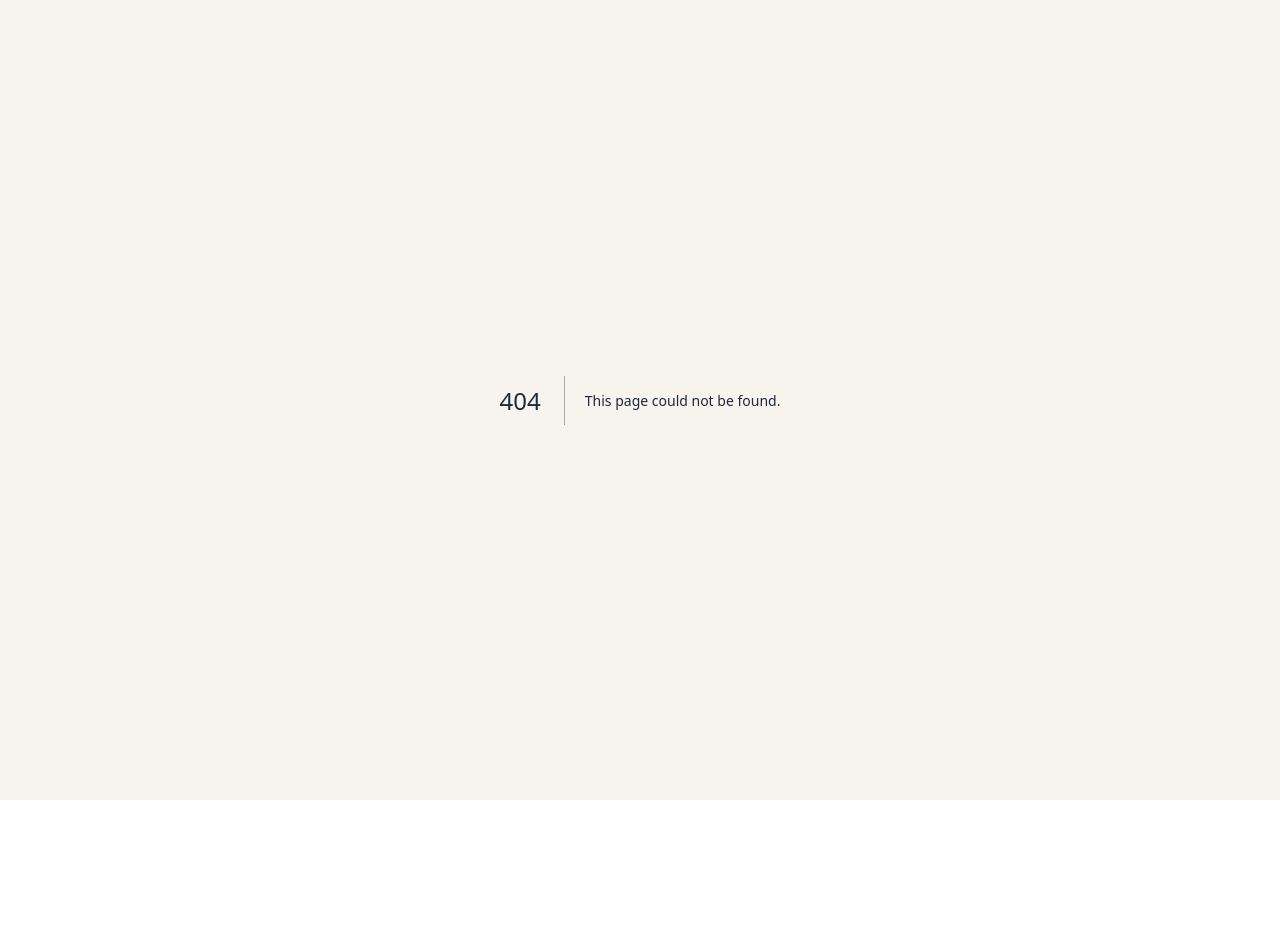
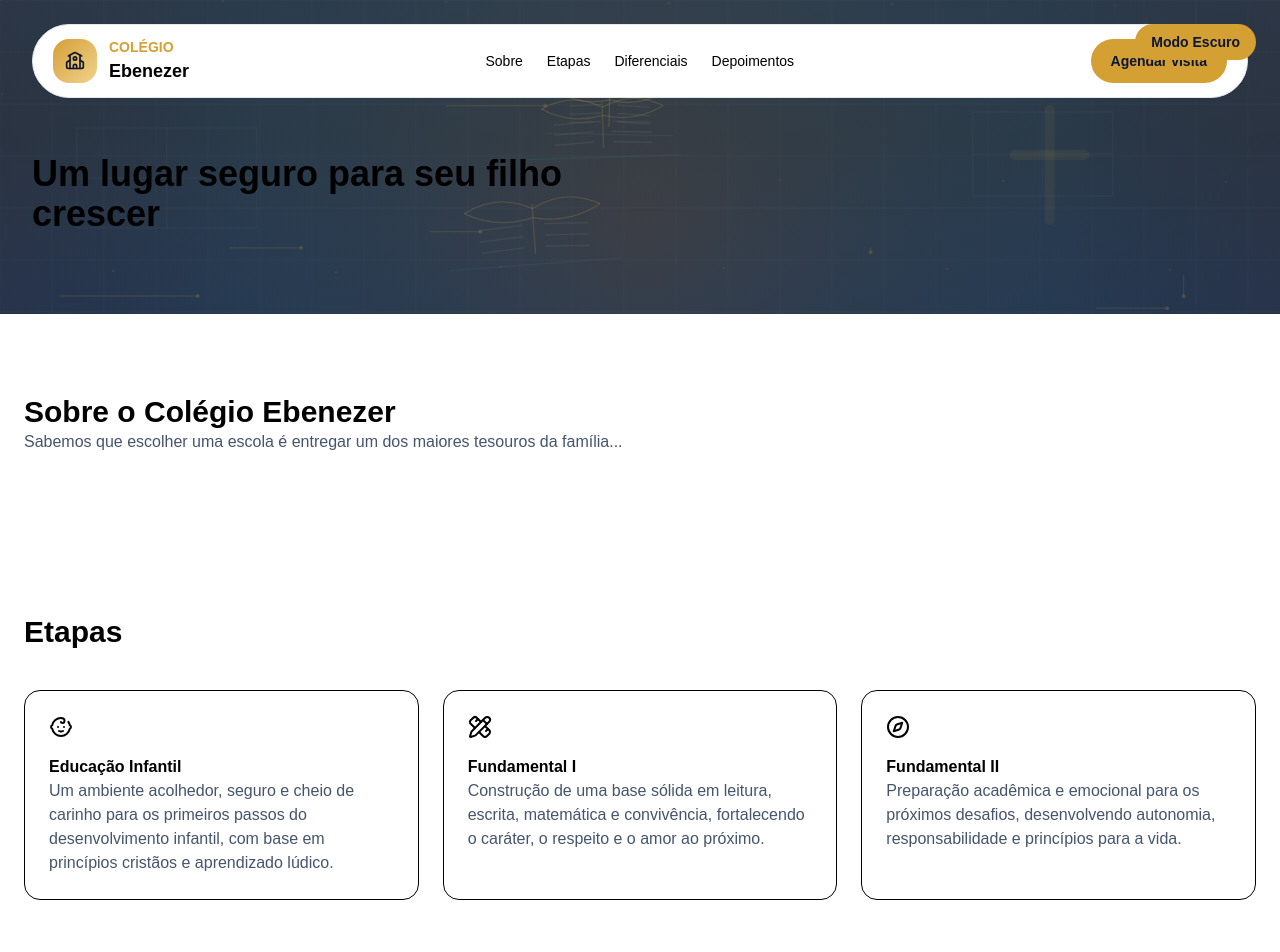
Before and after one commit to naytanvieira/colegioebenezer, a Next.js app: page /teste in a window 1280 px wide. Before the commit this address had no page. Shown: the top 952 px of the page. Before the commit the page ends 800 px from the top, so only its background shows below. Built offline with nearby package versions, Linux system fonts and the light colour scheme.

Commit message:
Create page.tsx

```diff
--- /dev/null
+++ b/app/teste/page.tsx
@@ -0,0 +1,215 @@
+'use client';
+
+import { useEffect, useState } from 'react';
+import EbenezerFaithEducationBackground from '@/components/landing/BackgroundEbenezer';
+import { motion } from 'framer-motion';
+import {
+  BookOpen,
+  HeartHandshake,
+  ShieldCheck,
+  Sparkles,
+  Phone,
+  MessageCircle,
+  GraduationCap,
+  Users,
+  School,
+  CheckCircle2,
+  Star,
+  Baby,
+  PencilRuler,
+  Compass,
+  Quote,
+  Cross,
+} from 'lucide-react';
+
+/* ================= DATA (INALTERADO) ================= */
+
+const etapas = [
+  {
+    icon: Baby,
+    title: 'Educação Infantil',
+    subtitle: 'Creche e Pré-escola',
+    description:
+      'Um ambiente acolhedor, seguro e cheio de carinho para os primeiros passos do desenvolvimento infantil, com base em princípios cristãos e aprendizado lúdico.',
+  },
+  {
+    icon: PencilRuler,
+    title: 'Fundamental I',
+    subtitle: '1º ao 5º ano',
+    description:
+      'Construção de uma base sólida em leitura, escrita, matemática e convivência, fortalecendo o caráter, o respeito e o amor ao próximo.',
+  },
+  {
+    icon: Compass,
+    title: 'Fundamental II',
+    subtitle: '6º ao 9º ano',
+    description:
+      'Preparação acadêmica e emocional para os próximos desafios, desenvolvendo autonomia, responsabilidade e princípios para a vida.',
+  },
+];
+
+const diferenciais = [
+  'Educação com base cristã e princípios evangélicos',
+  'Formação acadêmica com desenvolvimento de caráter',
+  'Ambiente acolhedor, seguro e familiar',
+  'Acompanhamento próximo da jornada do aluno',
+  'Ensino da creche ao 9º ano em uma única instituição',
+  'Comunicação ativa com as famílias',
+];
+
+const pilares = [
+  {
+    icon: BookOpen,
+    title: 'Excelência acadêmica',
+    description:
+      'Conteúdo de qualidade, acompanhamento pedagógico e atenção ao desenvolvimento de cada aluno.',
+  },
+  {
+    icon: HeartHandshake,
+    title: 'Formação com amor',
+    description:
+      'Cuidado, acolhimento e proximidade para que cada criança se sinta segura e valorizada.',
+  },
+  {
+    icon: Cross,
+    title: 'Princípios cristãos',
+    description:
+      'Uma educação fundamentada na fé, no respeito, na ética e em valores que acompanham o aluno por toda a vida.',
+  },
+];
+
+const depoimentos = [
+  {
+    name: 'Rosana',
+    text: 'Sou Rosana mãe da Ana Clara, ela é muito feliz no Ebenezer. O amor e cuidado que ela encontrou através dos professores e diretores do colégio fazem dela todos os dias uma pessoa melhor, pois princípios bíblicos fazem toda a diferença na construção da personalidade de uma criança, sou muito grata!',
+    image: "/dep.jpeg"
+  },
+];
+
+const stats = [
+  { value: 'Creche ao 9º ano', label: 'Ensino completo em todas as fases' },
+  { value: 'Base cristã', label: 'Educação guiada por princípios' },
+  { value: 'Ambiente seguro', label: 'Cuidado e acolhimento diário' },
+  { value: 'Família + Escola', label: 'Parceria no desenvolvimento' },
+];
+
+/* ================= COMPONENT ================= */
+
+export default function ColegioEbenezerLandingPage() {
+  const [darkMode, setDarkMode] = useState(false);
+
+  useEffect(() => {
+    const saved = localStorage.getItem('theme');
+    if (saved === 'dark') setDarkMode(true);
+  }, []);
+
+  useEffect(() => {
+    localStorage.setItem('theme', darkMode ? 'dark' : 'light');
+  }, [darkMode]);
+
+  const bg = "bg-white dark:bg-[#0b1633]";
+  const text = "text-black dark:text-white";
+  const muted = "text-slate-600 dark:text-white/70";
+
+  return (
+    <div className={darkMode ? "dark" : ""}>
+      <div className={`transition-colors duration-300 ${bg} ${text}`}>
+
+        {/* TOGGLE */}
+        <button
+          onClick={() => setDarkMode(!darkMode)}
+          className="fixed right-6 top-6 z-50 rounded-full bg-[#d5a033] px-4 py-2 text-sm font-bold text-[#0b1633]"
+        >
+          {darkMode ? "Modo Claro" : "Modo Escuro"}
+        </button>
+
+        {/* ================= HERO ================= */}
+        <section className="relative overflow-hidden bg-white dark:bg-[#0b1633] text-black dark:text-white">
+          <EbenezerFaithEducationBackground />
+
+          <div className="relative mx-auto max-w-7xl px-6 py-6 lg:px-8">
+
+            <header className="flex items-center justify-between rounded-full border border-slate-200 dark:border-white/10 bg-white dark:bg-white/5 px-5 py-3 backdrop-blur-md">
+              <div className="flex items-center gap-3">
+                <div className="flex h-11 w-11 items-center justify-center rounded-2xl bg-gradient-to-br from-[#d5a033] to-[#f0d28a]">
+                  <School className="h-5 w-5 text-[#0b1633]" />
+                </div>
+                <div>
+                  <p className="text-sm font-semibold text-[#d5a033] uppercase">Colégio</p>
+                  <h1 className="text-lg font-bold">Ebenezer</h1>
+                </div>
+              </div>
+
+              <nav className="hidden lg:flex gap-6 text-sm text-black dark:text-white/80">
+                <a href="#sobre">Sobre</a>
+                <a href="#etapas">Etapas</a>
+                <a href="#diferenciais">Diferenciais</a>
+                <a href="#depoimentos">Depoimentos</a>
+              </nav>
+
+              <a className="rounded-full bg-[#d5a033] px-5 py-3 text-sm font-semibold text-[#0b1633]">
+                Agendar visita
+              </a>
+            </header>
+
+            <div className="grid lg:grid-cols-2 gap-14 py-14">
+              <h2 className="text-4xl font-black">
+                Um lugar seguro para seu filho crescer
+              </h2>
+            </div>
+          </div>
+        </section>
+
+        {/* ================= SOBRE ================= */}
+        <section id="sobre" className={`px-6 py-20 ${bg} ${text}`}>
+          <div className="max-w-7xl mx-auto">
+            <h3 className="text-3xl font-bold">Sobre o Colégio Ebenezer</h3>
+            <p className={muted}>
+              Sabemos que escolher uma escola é entregar um dos maiores tesouros da família...
+            </p>
+          </div>
+        </section>
+
+        {/* ================= ETAPAS ================= */}
+        <section className={`py-20 ${bg}`}>
+          <div className="max-w-7xl mx-auto px-6">
+            <h3 className="text-3xl font-bold">Etapas</h3>
+
+            <div className="grid lg:grid-cols-3 gap-6 mt-10">
+              {etapas.map((item) => {
+                const Icon = item.icon;
+                return (
+                  <div key={item.title} className="p-6 rounded-2xl border dark:border-white/10 bg-white dark:bg-white/5">
+                    <Icon />
+                    <h4 className="font-bold mt-4">{item.title}</h4>
+                    <p className={muted}>{item.description}</p>
+                  </div>
+                );
+              })}
+            </div>
+          </div>
+        </section>
+
+        {/* ================= DEMAIS SECTIONS ================= */}
+        <section className={`py-20 ${bg} ${text}`}>
+          <div className="max-w-7xl mx-auto px-6">
+            <h3 className="text-3xl font-bold">Diferenciais</h3>
+          </div>
+        </section>
+
+        <section className={`py-20 ${bg} ${text}`}>
+          <div className="max-w-7xl mx-auto px-6">
+            <h3 className="text-3xl font-bold">Depoimentos</h3>
+          </div>
+        </section>
+
+        <section className={`py-20 ${bg} ${text}`}>
+          <div className="max-w-7xl mx-auto px-6">
+            <h3 className="text-3xl font-bold">Contato</h3>
+          </div>
+        </section>
+
+      </div>
+    </div>
+  );
+}
```
